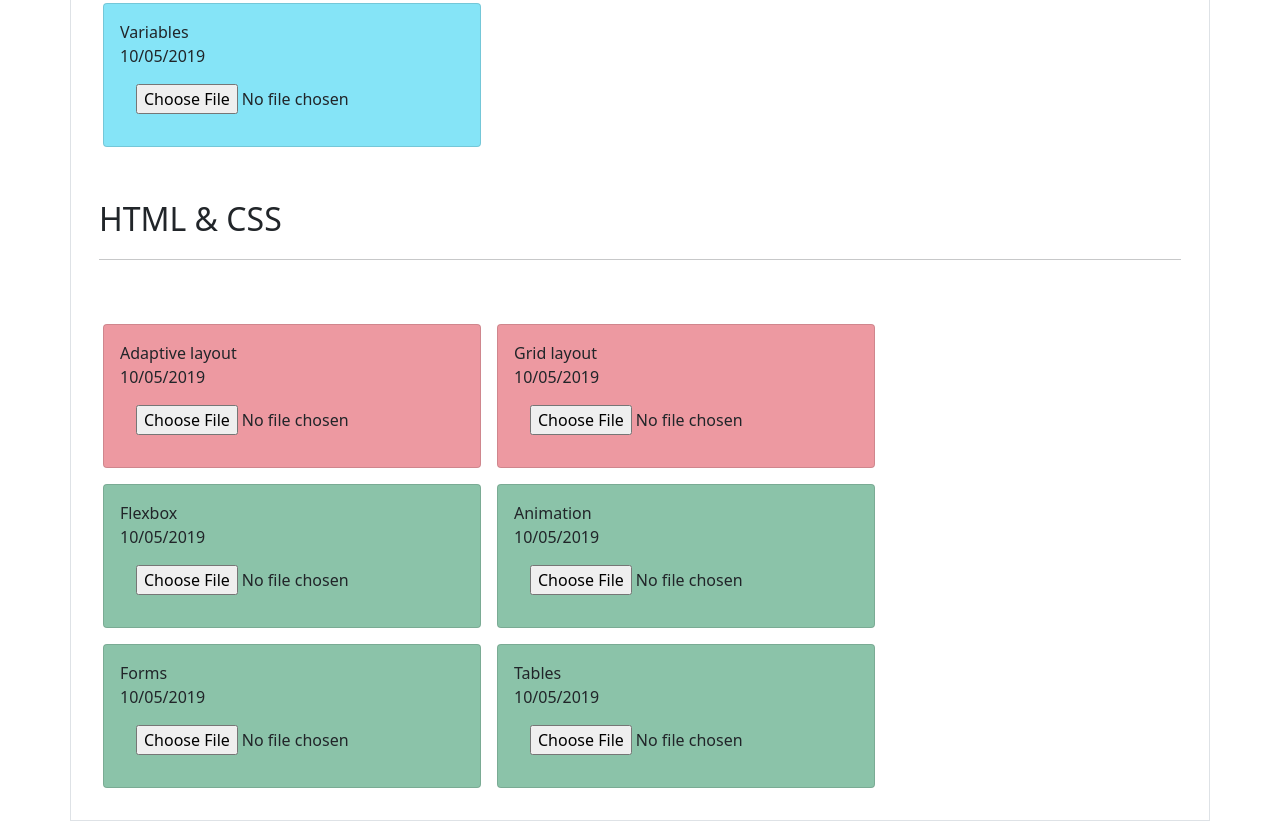
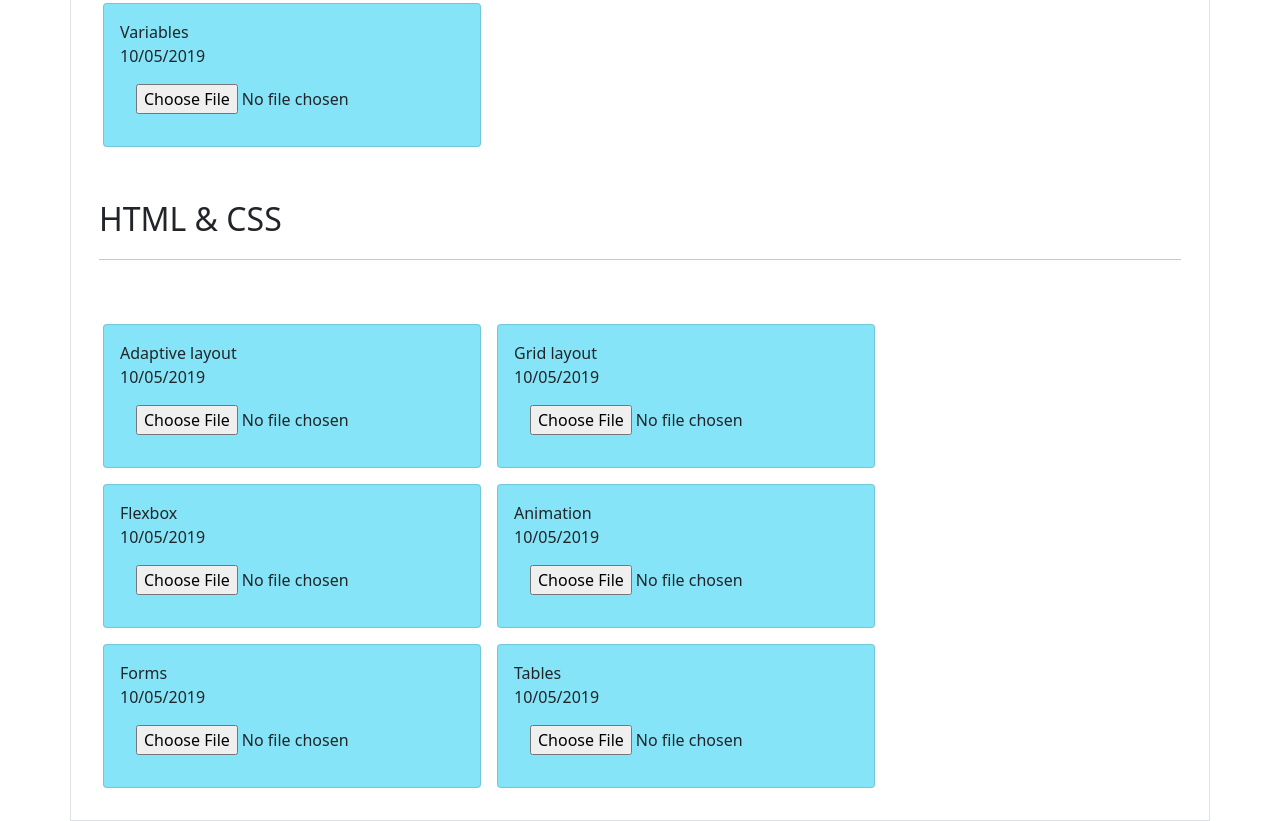
Before and after one commit to Omran0909/Git_homework, a plain HTML site: page index.html in a window 1280 px wide. Shown: the part 507-1328 px from the top of the page. Drawn offline with nearby package versions, Linux system fonts and the light colour scheme.

Commit message:
All boxes blue (info)

```diff
--- a/index.html
+++ b/index.html
@@ -71,7 +71,7 @@
         <!-- first row -->
         <div class="container p-4">
             <div class="row">
-                <div class="card col-xx-1 col-xl-2 col-lg3 col-md-4 col-sm-6 col-xs-12 w-auto h-auto bg-light m-2 p-3" style="width: 18rem; --bs-bg-opacity: .5;">
+                <div class="card col-xx-1 col-xl-2 col-lg3 col-md-4 col-sm-6 col-xs-12 w-auto h-auto bg-info m-2 p-3" style="width: 18rem; --bs-bg-opacity: .5;">
                     Loops<br><span bg-light>10/05/2019</span>
                     <div class="card-body">
                         <input class="justify-content-right" type="file" placeholder="Choose file">
@@ -101,37 +101,37 @@
         <!-- second line -->
         <div class="container p-4">
             <div class="row">
-                <div class="card col-xx-1 col-xl-2 col-lg3 col-md-4 col-sm-6 col-xs-12 w-auto h-auto bg-danger m-2 p-3" style="width: 18rem; --bs-bg-opacity: .5;">
+                <div class="card col-xx-1 col-xl-2 col-lg3 col-md-4 col-sm-6 col-xs-12 w-auto h-auto bg-info m-2 p-3" style="width: 18rem; --bs-bg-opacity: .5;">
                     Adaptive layout<br><span bg-light>10/05/2019</span>
                     <div class="card-body">
                         <input class="justify-content-right" type="file" placeholder="Choose file">
                     </div>
                 </div>
-                <div class="card col-xx-1 col-xl-2 col-lg3 col-md-4 col-sm-6 col-xs-12 w-auto h-auto bg-danger m-2 p-3" style="width: 18rem; --bs-bg-opacity: .5;">
+                <div class="card col-xx-1 col-xl-2 col-lg3 col-md-4 col-sm-6 col-xs-12 w-auto h-auto bg-info m-2 p-3" style="width: 18rem; --bs-bg-opacity: .5;">
                     Grid layout<br><span bg-light>10/05/2019</span>
                     <div class="card-body">
                         <input class="justify-content-right" type="file" placeholder="Choose file">
                     </div>
                 </div>
-                <div class="card col-xx-1 col-xl-2 col-lg3 col-md-4 col-sm-6 col-xs-12 w-auto h-auto bg-success m-2 p-3" style="width: 18rem; --bs-bg-opacity: .5;">
+                <div class="card col-xx-1 col-xl-2 col-lg3 col-md-4 col-sm-6 col-xs-12 w-auto h-auto bg-info m-2 p-3" style="width: 18rem; --bs-bg-opacity: .5;">
                     Flexbox<br><span bg-light>10/05/2019</span>
                     <div class="card-body">
                         <input class="justify-content-right" type="file" placeholder="Choose file">
                     </div>
                 </div>
-                <div class="card col-xx-1 col-xl-2 col-lg3 col-md-4 col-sm-6 col-xs-12 w-auto h-auto bg-success m-2 p-3" style="width: 18rem; --bs-bg-opacity: .5;">
+                <div class="card col-xx-1 col-xl-2 col-lg3 col-md-4 col-sm-6 col-xs-12 w-auto h-auto bg-info m-2 p-3" style="width: 18rem; --bs-bg-opacity: .5;">
                     Animation<br><span bg-light>10/05/2019</span>
                     <div class="card-body">
                         <input class="justify-content-right" type="file" placeholder="Choose file">
                     </div>
                 </div>
-                <div class="card col-xx-1 col-xl-2 col-lg3 col-md-4 col-sm-6 col-xs-12 w-auto h-auto bg-success m-2 p-3" style="width: 18rem; --bs-bg-opacity: .5;">
+                <div class="card col-xx-1 col-xl-2 col-lg3 col-md-4 col-sm-6 col-xs-12 w-auto h-auto bg-info m-2 p-3" style="width: 18rem; --bs-bg-opacity: .5;">
                     Forms<br><span bg-light>10/05/2019</span>
                     <div class="card-body">
                         <input class="justify-content-right" type="file" placeholder="Choose file">
                     </div>
                 </div>
-                <div class="card col-xx-1 col-xl-2 col-lg3 col-md-4 col-sm-6 col-xs-12 w-auto h-auto bg-success m-2 p-3" style="width: 18rem; --bs-bg-opacity: .5;">
+                <div class="card col-xx-1 col-xl-2 col-lg3 col-md-4 col-sm-6 col-xs-12 w-auto h-auto bg-info m-2 p-3" style="width: 18rem; --bs-bg-opacity: .5;">
                     Tables<br><span bg-light>10/05/2019</span>
                     <div class="card-body">
                         <input class="justify-content-right" type="file" placeholder="Choose file">
```
